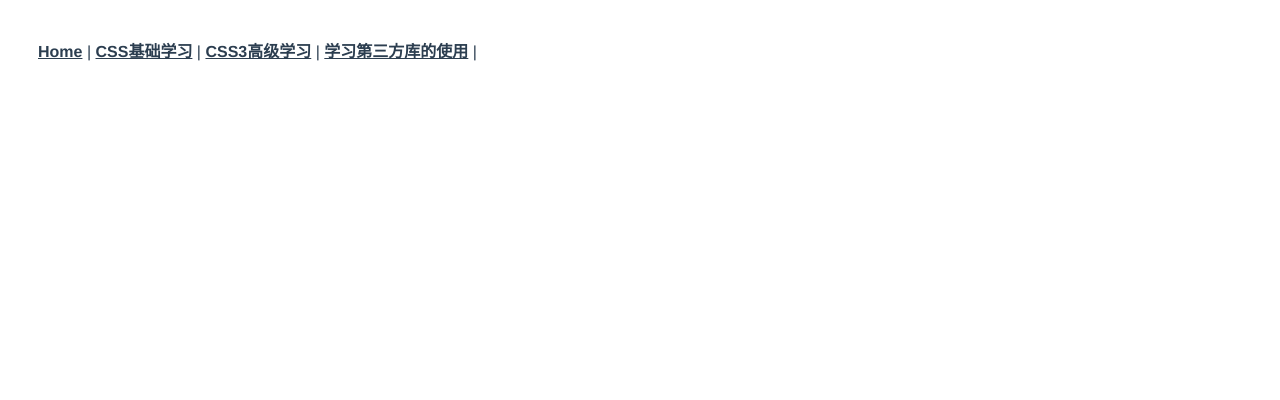
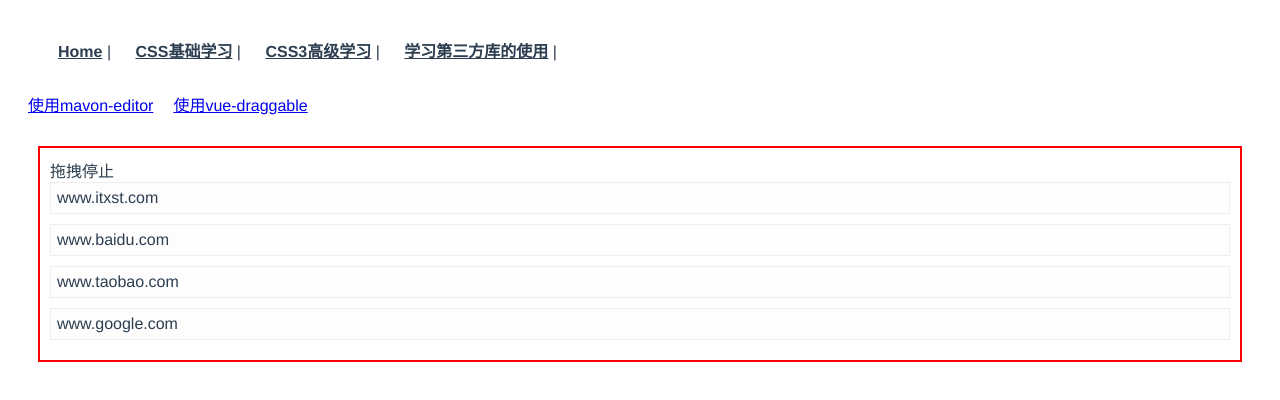
Before and after one commit to sunset768541/weblearn, a Vue app: page /learnlib/usedraggable in a window 1280 px wide. Shown: the top 400 px of the page. Built offline with nearby package versions, Linux system fonts and the light colour scheme; what mavon-editor would draw is missing.

Commit message:
使用vue-draggable

```diff
--- a/package.json
+++ b/package.json
@@ -12,7 +12,8 @@
     "core-js": "^3.6.5",
     "mavon-editor": "^2.10.4",
     "vue": "^2.6.11",
-    "vue-router": "^3.2.0"
+    "vue-router": "^3.2.0",
+    "vuedraggable": "^2.24.3"
   },
   "devDependencies": {
     "@vue/cli-plugin-babel": "~4.5.15",
--- a/src/pages/uselib/UseLib.vue
+++ b/src/pages/uselib/UseLib.vue
@@ -1,7 +1,8 @@
 <template>
   <div>
     <router-link to="/learnlib/usemavon">使用mavon-editor</router-link>
-    <router-view></router-view>
+    <router-link to="/learnlib/usedraggable">使用vue-draggable</router-link>
+    <router-view id="container"></router-view>
   </div>
 </template>
 
@@ -12,5 +13,13 @@ export default {
 </script>
 
 <style>
+    a{
+        margin-left: 20px;
 
+    }
+    #container {
+        margin: 30px;
+        padding: 10px;
+        border: 2px red solid;
+    }
 </style>
--- /dev/null
+++ b/src/pages/uselib/usedragable/UseDraggable.vue
@@ -0,0 +1,67 @@
+<template>
+  <div>
+    <div>{{ drag ? "拖拽中" : "拖拽停止" }}</div>
+    <!--使用draggable组件-->
+    <draggable
+      v-model="myArray"
+      chosenClass="chosen"
+      forceFallback="true"
+      group="people"
+      animation="1000"
+      @start="onStart"
+      @end="onEnd"
+    >
+      <transition-group>
+        <div class="item" v-for="element in myArray" :key="element.id">
+          {{ element.name }}
+        </div>
+      </transition-group>
+    </draggable>
+  </div>
+</template>
+<style scoped>
+        /*被拖拽对象的样式*/
+        .item {
+            padding: 6px;
+            background-color: #fdfdfd;
+            border: solid 1px #eee;
+            margin-bottom: 10px;
+            cursor: move;
+        }
+        /*选中样式*/
+        .chosen {
+            border: solid 2px #3089dc !important;
+        }
+</style>
+<script>
+//导入draggable组件
+import draggable from 'vuedraggable'
+export default {
+  //注册draggable组件
+   components: {
+            draggable,
+        },
+   data() {
+    return {
+      drag:false,
+      //定义要被拖拽对象的数组
+      myArray:[
+        {people:'cn',id:1,name:'www.itxst.com'},
+        {people:'cn',id:2,name:'www.baidu.com'},
+        {people:'cn',id:3,name:'www.taobao.com'},
+        {people:'us',id:4,name:'www.google.com'}
+        ]
+    };
+  },
+  methods: {
+     //开始拖拽事件
+      onStart(){
+        this.drag=true;
+      },
+      //拖拽结束事件
+       onEnd() {
+       this.drag=false;
+    },
+  },
+};
+</script>
--- a/src/router/index.js
+++ b/src/router/index.js
@@ -38,6 +38,11 @@ const routes = [
         path: 'usemavon',
         name: '使用mavon',
         component: () => import('../pages/uselib/usemavon/UserMavon.vue')
+      },
+      {
+        path: 'usedraggable',
+        name: '使用vuedraggable',
+        component: () => import('../pages/uselib/usedragable/UseDraggable.vue')
       }
     ]
   }
```
